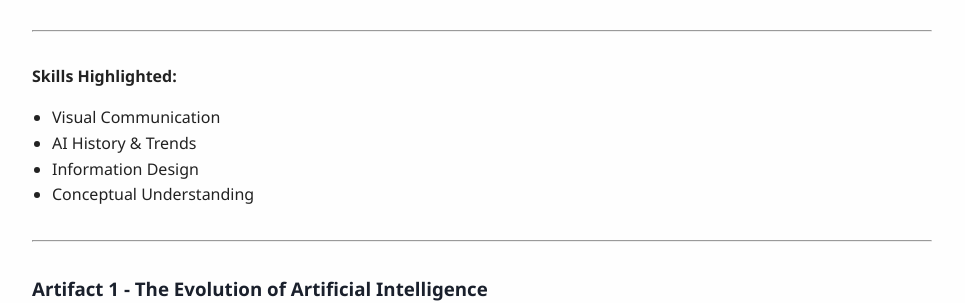
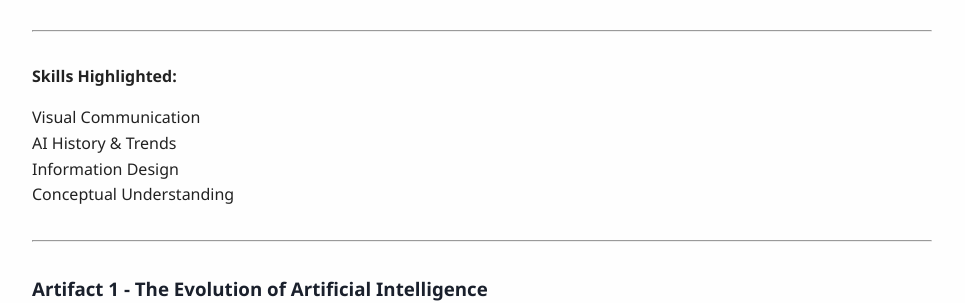
Before and after one commit to ramizudd/ramizuddin.github.io, a Jekyll site: the page portfolio_artifact_updated.html, which Jekyll copies as it is, in a window 1280 px wide. Shown: the part 274-577 px from the top of the page, without its empty margins (158-1123 px from the left). Built offline with Jekyll 4.4.1, drawn with Linux system fonts in a browser that asks for light colours; some of the changed text lies outside the part shown.

Commit message:
Update portfolio_artifact_updated.html

```diff
--- a/portfolio_artifact_updated.html
+++ b/portfolio_artifact_updated.html
@@ -41,6 +41,21 @@
             height: auto;
             border: 1px solid #ddd;
             margin-top: 10px;
+        }
+        .svg-icon {
+            display: flex;
+            align-items: center;
+            margin: 15px 0;
+        }
+        .svg-icon svg {
+            width: 40px;
+            height: 40px;
+            margin-right: 15px;
+            flex-shrink: 0;
+        }
+        ul {
+            list-style: none;
+            padding-left: 0;
         }
     </style>
 </head>
@@ -118,6 +133,46 @@
       This piece showcases how I approach AI/ML not only from a technical angle but also from a human-centered leadership perspective. It aligns with the broader goals of my portfolio—to bridge the gap between AI capabilities and effective implementation within regulatory and organizational frameworks.
     </p>
   </section>
+<section id="artifact5">
+        <h2>Artifact 5: The ELEVATE Framework</h2>
+        <p>This artifact represents my personal leadership philosophy as developed during AIML500. Entitled the <strong>ELEVATE Framework</strong>, it embodies the principles of Ethical Leadership, Empathy, Value-alignment, Accountability, Transparency, and Equity. This framework illustrates my transformation into a thoughtful and responsible leader in AI/ML domains.</p>
+        <ul>
+            <li class="svg-icon">
+                <svg fill="#2a9d8f" viewBox="0 0 24 24"><path d="M12 2a10 10 0 0110 10v8a2 2 0 01-2 2H4a2 2 0 01-2-2v-8A10 10 0 0112 2zm0 2a8 8 0 00-8 8v8h16v-8a8 8 0 00-8-8z"/></svg>
+                <strong>Ethical Leadership:</strong> Decisions are guided by fairness, beneficence, and justice.
+            </li>
+            <li class="svg-icon">
+                <svg fill="#e76f51" viewBox="0 0 24 24"><path d="M12 12c2.21 0 4-1.79 4-4S14.21 4 12 4 8 5.79 8 8s1.79 4 4 4zm-6 8v-1a5 5 0 015-5h2a5 5 0 015 5v1H6z"/></svg>
+                <strong>Empathy:</strong> Understanding and addressing diverse user needs.
+            </li>
+            <li class="svg-icon">
+                <svg fill="#f4a261" viewBox="0 0 24 24"><path d="M12 21.35l-1.45-1.32C5.4 15.36 2 12.28 2 8.5 2 5.42 4.42 3
+                7.5 3c1.74 0 3.41.81 4.5 2.09A6.487 6.487 0 0117.5 3C20.58 3 23
+                5.42 23 8.5c0 3.78-3.4 6.86-8.55
+                11.54L12 21.35z"/></svg>
+                <strong>Value-alignment:</strong> Ensuring AI systems align with human-centric outcomes.
+            </li>
+            <li class="svg-icon">
+                <svg fill="#264653" viewBox="0 0 24 24"><path d="M19 3h-4a2 2 0 00-2 2v4h6V3zM3
+                13v7a1 1 0 001 1h7v-8H4a1 1 0 00-1 1zm10 0v8h7a1 1 0
+                001-1v-7a1 1 0 00-1-1h-7z"/></svg>
+                <strong>Accountability:</strong> Clear ownership of AI model outcomes and impacts.
+            </li>
+            <li class="svg-icon">
+                <svg fill="#e9c46a" viewBox="0 0 24 24"><path d="M19 3H5a2 2 0 00-2
+                2v14a2 2 0 002 2h14a2 2 0 002-2V5a2 2 0
+                00-2-2zm-4 10h-6v-2h6v2z"/></svg>
+                <strong>Transparency:</strong> Promoting explainable models and open communication.
+            </li>
+            <li class="svg-icon">
+                <svg fill="#6a4c93" viewBox="0 0 24 24"><path d="M12 2C6.48 2 2 6.48 2
+                12s4.48 10 10 10 10-4.48 10-10S17.52 2
+                12 2zm0 18c-4.41 0-8-3.59-8-8s3.59-8
+                8-8 8 3.59 8 8-3.59 8-8 8z"/></svg>
+                <strong>Equity:</strong> Inclusive development that addresses algorithmic bias.
+            </li>
+        </ul>
+</section>
 <hr>
 
 <h2>Testimonials</h2>
```
